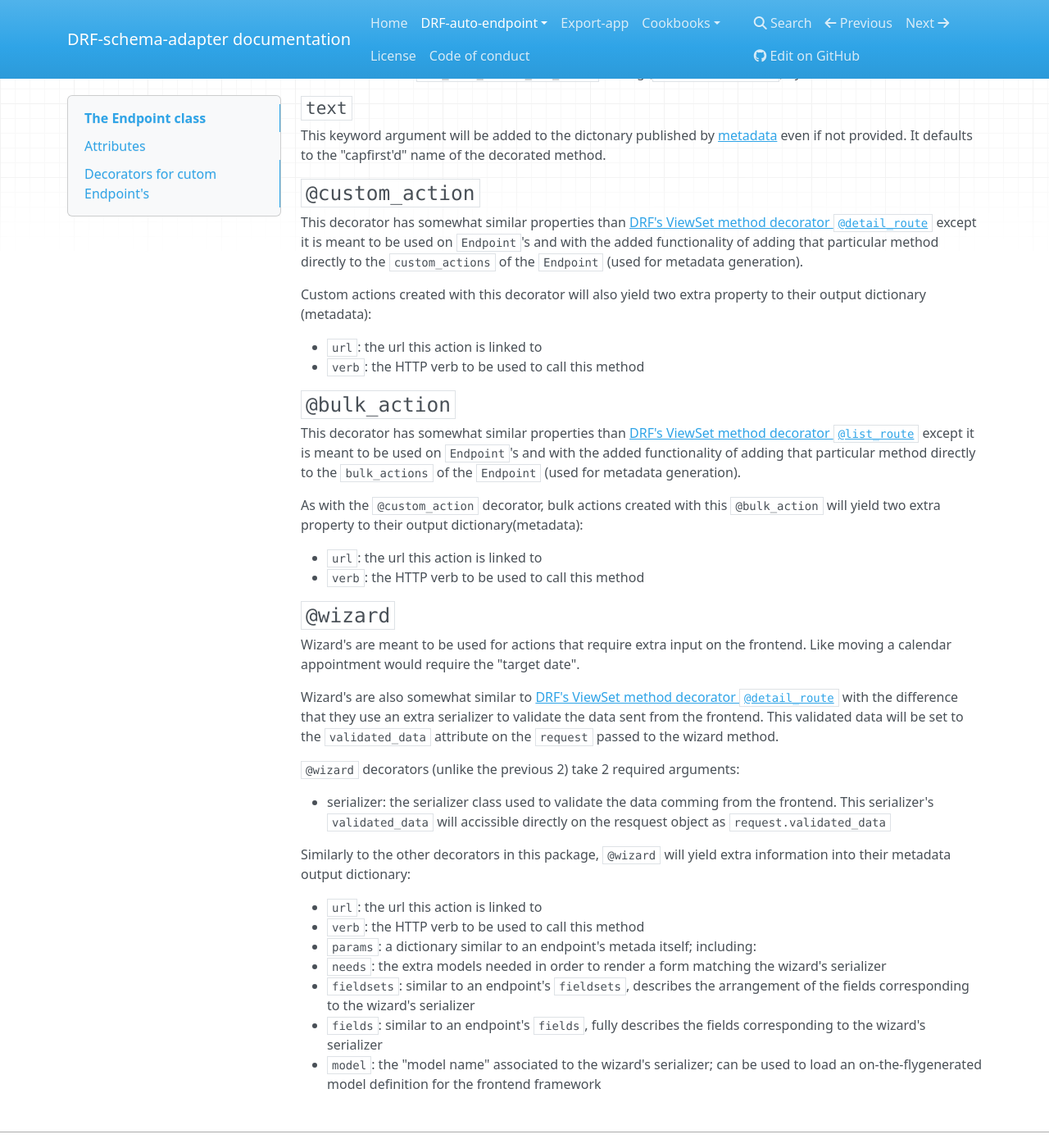
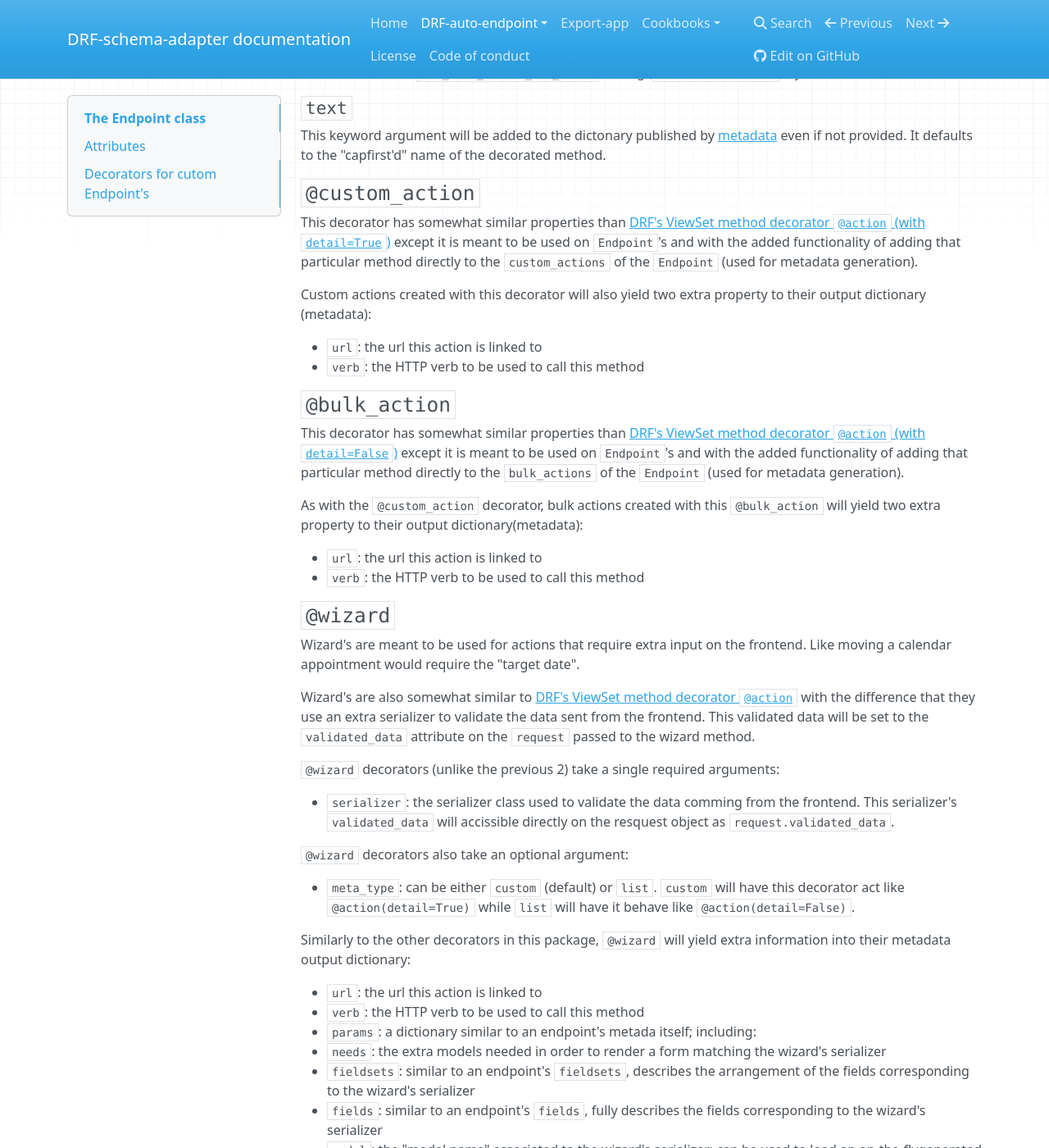
Before and after one commit to drf-forms/drf-schema-adapter, an MkDocs documentation site: the page built from docs/drf_auto_endpoint/endpoint.md, in a window 1280 px wide and 1400 px high, scrolled down 4972 px. Shown: the whole window at 82% size. Built offline with MkDocs 1.6.1, drawn with Linux system fonts in a browser that asks for light colours; nearby versions of some CDN libraries; old or Windows-style settings are respelled for this version of MkDocs.

Commit message:
:book: update wizard documentation for the new @action DRF decorator

```diff
--- a/docs/drf_auto_endpoint/endpoint.md
+++ b/docs/drf_auto_endpoint/endpoint.md
@@ -285,7 +285,7 @@ name of the decorated method.
 ### `@custom_action`
 
 This decorator has somewhat similar properties than
-[DRF's ViewSet method decorator `@detail_route`](http://www.django-rest-framework.org/api-guide/viewsets/#marking-extra-actions-for-routing)
+[DRF's ViewSet method decorator `@action` (with `detail=True`)](http://www.django-rest-framework.org/api-guide/viewsets/#marking-extra-actions-for-routing)
 except it is meant to be used on `Endpoint`'s and with the added functionality of
 adding that particular method directly to the `custom_actions` of the `Endpoint`
 (used for metadata generation).
@@ -299,7 +299,7 @@ their output dictionary (metadata):
 ### `@bulk_action`
 
 This decorator has somewhat similar properties than
-[DRF's ViewSet method decorator `@list_route`](http://www.django-rest-framework.org/api-guide/viewsets/#marking-extra-actions-for-routing)
+[DRF's ViewSet method decorator `@action` (with `detail=False`)](http://www.django-rest-framework.org/api-guide/viewsets/#marking-extra-actions-for-routing)
 except it is meant to be used on `Endpoint`'s and with the added functionality of
 adding that particular method directly to the `bulk_actions` of the `Endpoint`
 (used for metadata generation).
@@ -316,16 +316,20 @@ Wizard's are meant to be used for actions that require extra input on the
 frontend. Like moving a calendar appointment would require the "target date".
 
 Wizard's are also somewhat similar to
-[DRF's ViewSet method decorator `@detail_route`](http://www.django-rest-framework.org/api-guide/viewsets/#marking-extra-actions-for-routing)
+[DRF's ViewSet method decorator `@action`](http://www.django-rest-framework.org/api-guide/viewsets/#marking-extra-actions-for-routing)
 with the difference that they use an extra serializer to validate the data sent
 from the frontend. This validated data will be set to the `validated_data`
 attribute on the `request` passed to the wizard method.
 
-`@wizard` decorators (unlike the previous 2) take 2 required arguments:
+`@wizard` decorators (unlike the previous 2) take a single required arguments:
 
-- serializer: the serializer class used to validate the data comming from the
+- `serializer`: the serializer class used to validate the data comming from the
 frontend. This serializer's `validated_data` will accissible directly on the
-resquest object as `request.validated_data`
+resquest object as `request.validated_data`.
+
+`@wizard` decorators also take an optional argument:
+
+- `meta_type`: can be either `custom` (default) or `list`. `custom` will have this decorator act like `@action(detail=True)` while `list` will have it behave like `@action(detail=False)`.
 
 Similarly to the other decorators in this package, `@wizard` will yield extra
 information into their metadata output dictionary:
```
